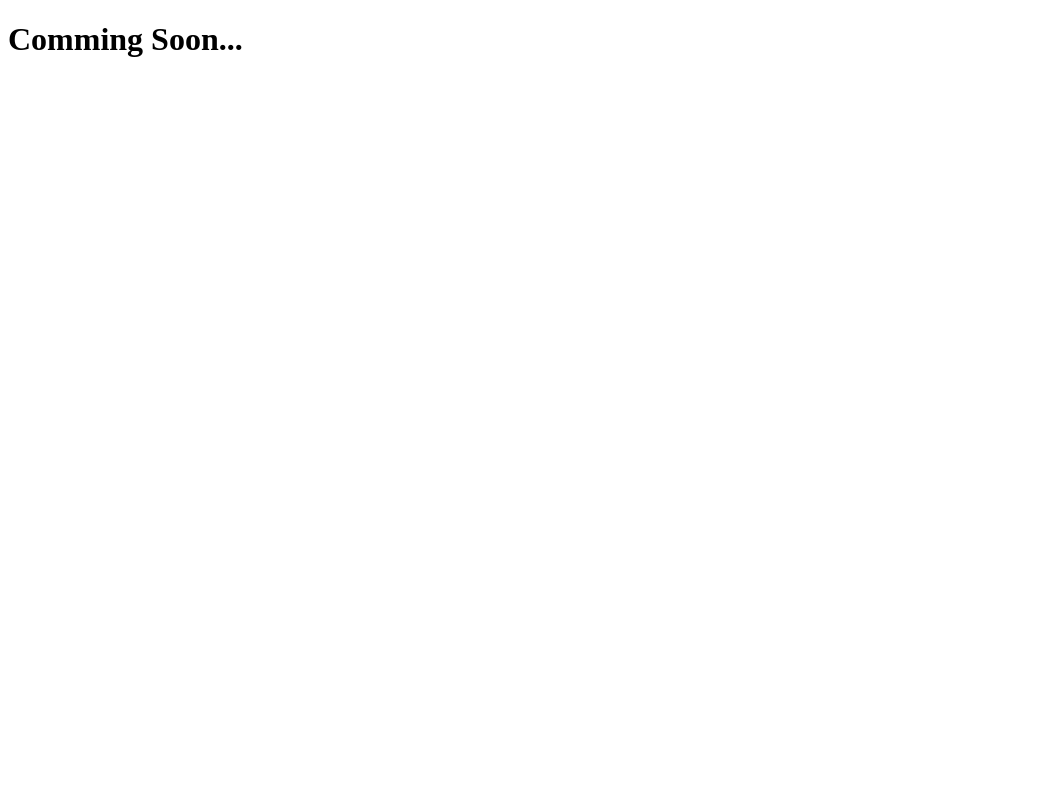
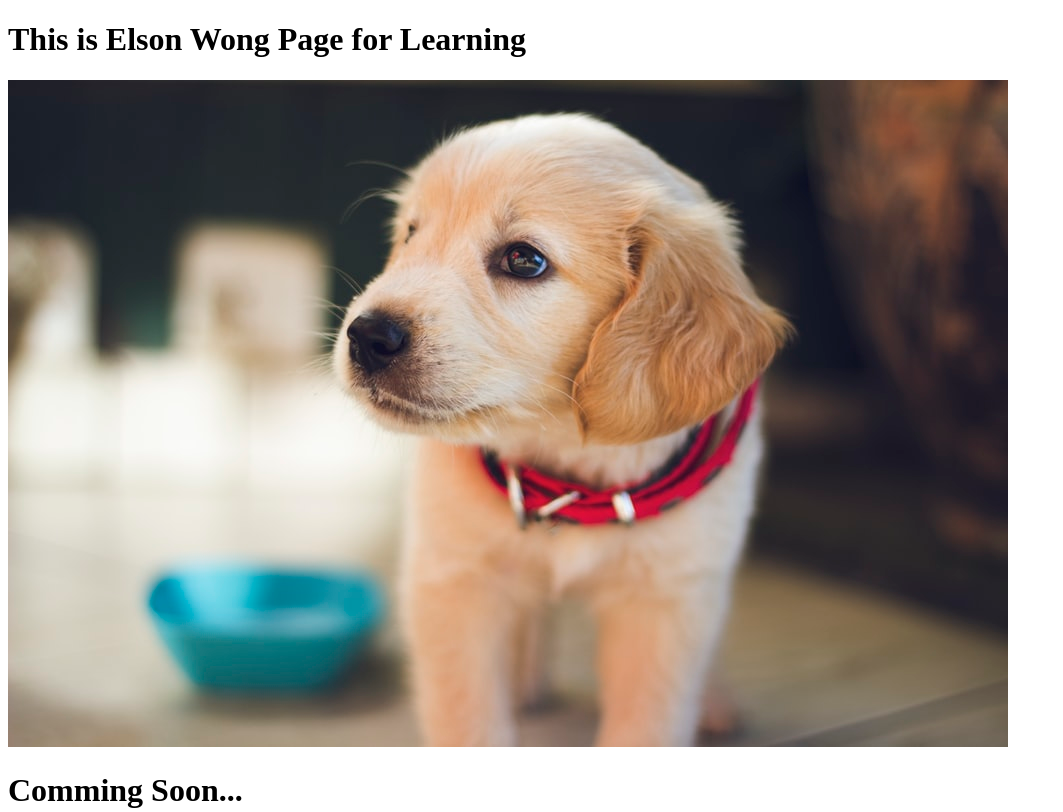
Before and after one commit to elsonwong/git-101, a plain HTML site: page index.html in a window 1280 px wide. Shown: the top 812 px of the page, without its empty margins (0-1063 px from the left). Drawn offline with Linux system fonts and the light colour scheme.

Commit message:
edited new 2 images

```diff
--- a/index.html
+++ b/index.html
@@ -7,6 +7,9 @@
 	<title></title>
 </head>
 <body>
+	<h1>This is Elson Wong Page for Learning</h1>
+	<img src="doggy.jpeg">
 <h1>Comming Soon...</h1>
+<img src="cat.jpeg">
 </body>
 </html>
```
Also changed, not shown: cat.jpeg (added), doggy.jpeg (added).
